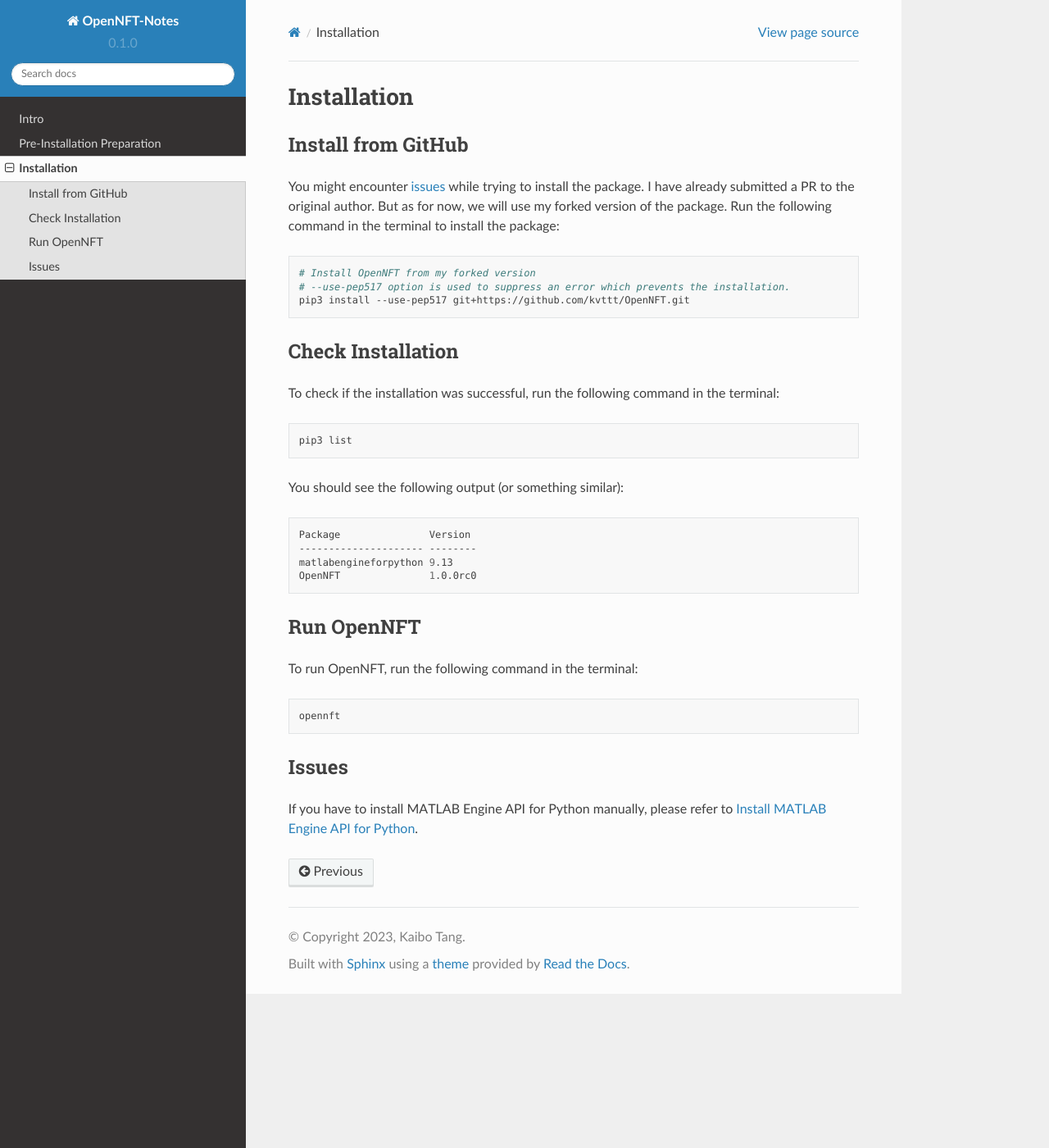
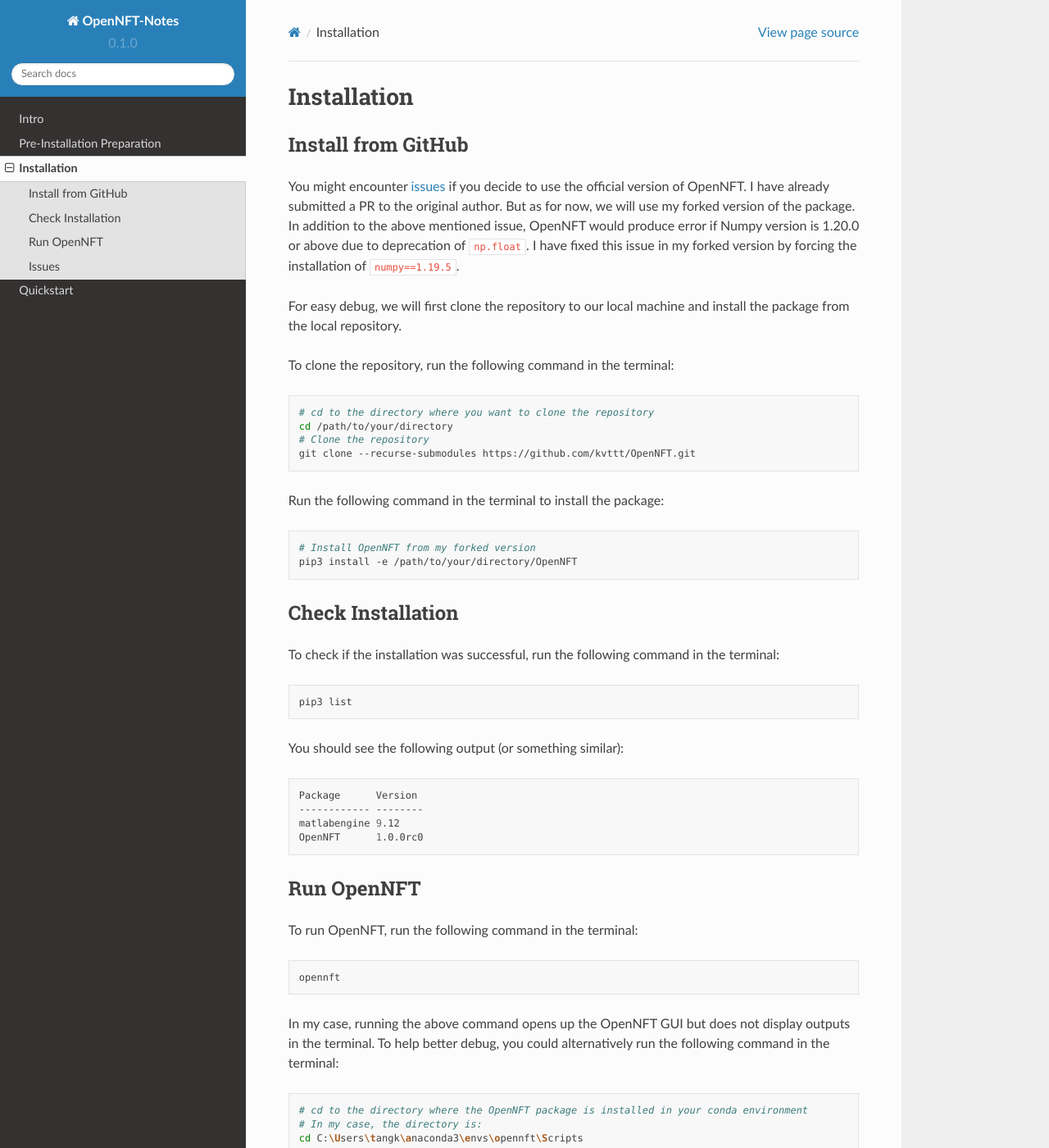
Before and after one commit to kvttt/OpenNFT-Notes, a Sphinx documentation site: the page built from docs/source/Installation.rst, in a window 1280 px wide and 1400 px high. Shown: the whole window at 82% size. Built offline with Sphinx 7.4.7 and the Read the Docs theme 2.0.0, drawn with Linux system fonts in a browser that asks for light colours; some of the changed text lies outside the part shown.

Commit message:
Added Quickstart.rst.

```diff
--- a/docs/source/Installation.rst
+++ b/docs/source/Installation.rst
@@ -4,16 +4,29 @@
 Install from GitHub
 -------------------
 
-You might encounter `issues <https://github.com/OpenNFT/OpenNFT/issues/161>`_ while trying to install the package.
+You might encounter `issues <https://github.com/OpenNFT/OpenNFT/issues/161>`_ if you decide to use the official version of OpenNFT.
 I have already submitted a PR to the original author.
 But as for now, we will use my forked version of the package.
+In addition to the above mentioned issue, OpenNFT would produce error if Numpy version is 1.20.0 or above due to deprecation of ``np.float``.
+I have fixed this issue in my forked version by forcing the installation of ``numpy==1.19.5``.
+
+For easy debug, we will first clone the repository to our local machine and install the package from the local repository.
+
+To clone the repository, run the following command in the terminal:
+
+.. code-block:: bash
+
+    # cd to the directory where you want to clone the repository
+    cd /path/to/your/directory
+    # Clone the repository
+    git clone --recurse-submodules https://github.com/kvttt/OpenNFT.git
+
 Run the following command in the terminal to install the package:
 
 .. code-block:: bash
 
     # Install OpenNFT from my forked version
-    # --use-pep517 option is used to suppress an error which prevents the installation.
-    pip3 install --use-pep517 git+https://github.com/kvttt/OpenNFT.git
+    pip3 install -e /path/to/your/directory/OpenNFT
 
 Check Installation
 ------------------
@@ -28,10 +41,10 @@
 
 .. code-block:: bash
 
-    Package               Version
-    --------------------- --------
-    matlabengineforpython 9.13
-    OpenNFT               1.0.0rc0
+    Package      Version
+    ------------ --------
+    matlabengine 9.12
+    OpenNFT      1.0.0rc0
 
 Run OpenNFT
 -----------
@@ -42,9 +55,36 @@
 
     opennft
 
+In my case, running the above command opens up the OpenNFT GUI but does not display outputs in the terminal.
+To help better debug, you could alternatively run the following command in the terminal:
+
+.. code-block:: bash
+
+    # cd to the directory where the OpenNFT package is installed in your conda environment
+    # In my case, the directory is:
+    cd C:\Users\tangk\anaconda3\envs\opennft\Scripts
+    # Run OpenNFT
+    opennft_console.exe
+
+You should see the OpenNFT GUI and outputs similar to the following in the terminal:
+
+.. code-block:: bash
+
+    2023-07-14 01:22:26 | WARNING   | runmatlab:connect_to_matlab - Cannot connect to Matlab "MATLAB_NFB_MAIN"
+    2023-07-14 01:22:26 | WARNING   | opennft:initialize - There is no main Matlab session yet. Press "Initialize" button.
 
 Issues
 ------
 
 If you have to install MATLAB Engine API for Python manually, please refer to
 `Install MATLAB Engine API for Python <https://www.mathworks.com/help/matlab/matlab_external/install-the-matlab-engine-for-python.html>`_.
+
+In my case, I have MATLAB R2022a installed.
+The corresponding MATLAB Engine API for Python version is 9.12.
+Following the instruction in the link above does not work.
+To manually install the MATLAB Engine API for Python, run the following command in the terminal:
+
+.. code-block:: bash
+
+    # Install MATLAB Engine API for Python
+    pip3 install matlabengine==9.12
--- a/docs/source/Pre-Installation.rst
+++ b/docs/source/Pre-Installation.rst
@@ -13,7 +13,7 @@
 
 #. Create Conda environment for installing OpenNFT.
 
-    * Python 3.6.0 to 3.8.6
+    * Python 3.6.0 to 3.8.6 (In my case, Python 3.9.0 works fine.)
 
 #. Install Git.
 
--- a/docs/source/index.rst
+++ b/docs/source/index.rst
@@ -14,3 +14,4 @@
    Intro
    Pre-Installation
    Installation
+   Quickstart
```
Also changed, not shown: other parts of docs/source/Pre-Installation.rst (+2 -2 lines), docs/source/Quickstart.rst (added, +43 -0 lines), 3 other files.
